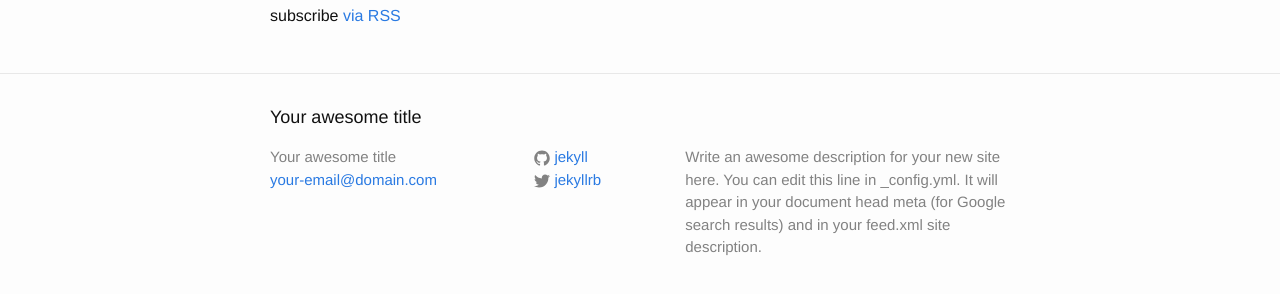
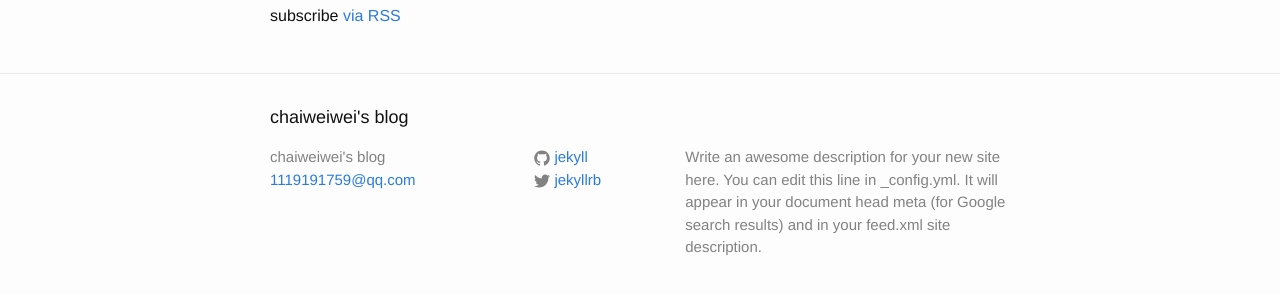
Before and after one commit to agassiyzh/chaiweiwei.github.io, a Jekyll site: the page built from index.html, in a window 1280 px wide and 900 px high, scrolled down 632 px. Shown: the part 581-875 px from the top of the window. Built offline with Jekyll 4.4.1, drawn with Linux system fonts in a browser that asks for light colours; some of the changed text lies outside the part shown.

Commit message:
no message

```diff
--- a/_config.yml
+++ b/_config.yml
@@ -1,6 +1,6 @@
 # Site settings
-title: Your awesome title
-email: your-email@domain.com
+title: chaiweiwei's blog
+email: 1119191759@qq.com
 description: > # this means to ignore newlines until "baseurl:"
   Write an awesome description for your new site here. You can edit this
   line in _config.yml. It will appear in your document head meta (for
```
